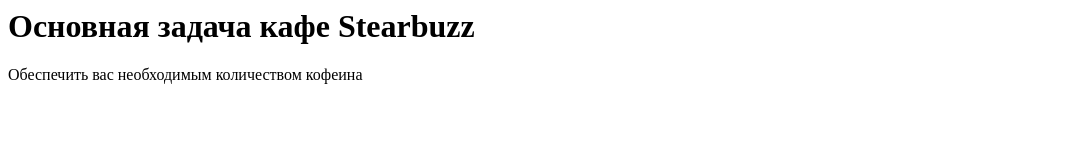
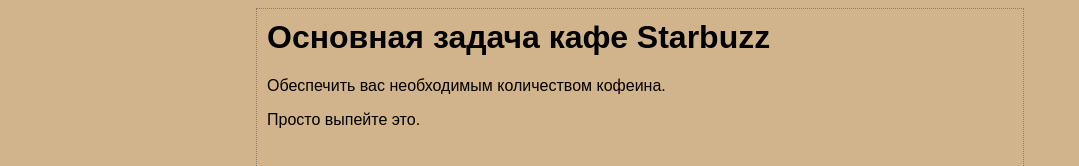
Before and after one commit to opticphiber/sturbuzz, a plain HTML site: page mission.html in a window 1280 px wide. Shown: the top 166 px of the page, without its empty margins (0-1079 px from the left). Drawn offline with Linux system fonts and the light colour scheme.

Commit message:
Update mission.html

```diff
--- a/mission.html
+++ b/mission.html
@@ -1,11 +1,20 @@
 <html>
-	<head>
-		<title>The starbuzz's mission</title>
-		<link rel="stylesheet" href="style.css">
-
-	</head>
-	<body>
-		<h1>Основная задача кафе Stearbuzz</h1>
-		<p>Обеспечить вас необходимым количеством кофеина</p>
-	</body>
+  <head>
+    <title>Starbuzz Coffee's Mission</title>
+    <style type="text/css">
+      body {
+        background-color: #d2b48c;
+        margin-left: 20%;
+        margin-right: 20%;
+        border: 1px dotted gray;
+        padding: 10px 10px 10px 10px;
+        font-family: sans-serif;
+      }
+    </style>
+  </head>
+  <body>
+    <h1>Основная задача кафе Starbuzz</h1>
+    <p>Обеспечить вас необходимым количеством кофеина.</p>
+    <p>Просто выпейте это.</p>
+  </body>
 </html>
```
